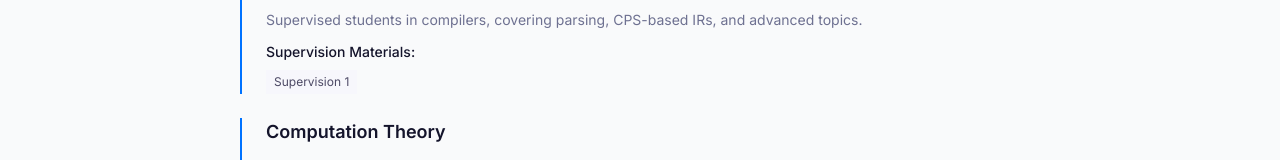
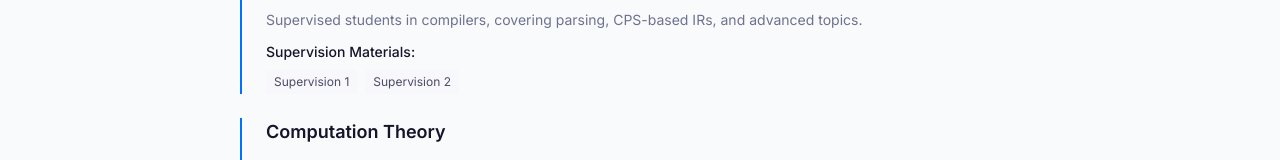
Before and after one commit to johnyob/ajo41.dev, a Next.js app: page /teaching in a window 1280 px wide. Shown: the part 536-696 px from the top of the page. Built offline with nearby package versions, Linux system fonts and the light colour scheme.

Commit message:
feat: compilers supo2 sheet

```diff
--- a/src/app/teaching/page.tsx
+++ b/src/app/teaching/page.tsx
@@ -58,6 +58,7 @@ export default function Teaching() {
               description="Supervised students in compilers, covering parsing, CPS-based IRs, and advanced topics."
               supervisions={[
                 { title: "Supervision 1", pdf: "/teaching/compilers/supo1.pdf" },
+                { title: "Supervision 2", pdf: "/teaching/compilers/supo2.pdf" },
               ]}
             />
 
```
Also changed, not shown: 1 other file (tests, documents, lock files or other folders).
